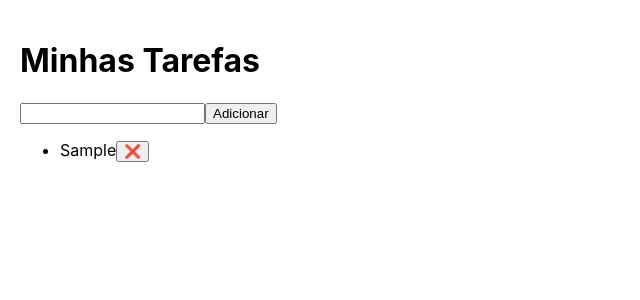
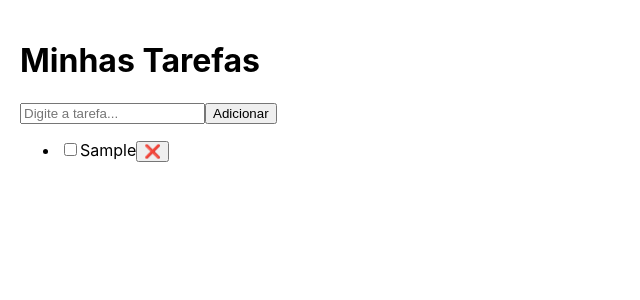
Before and after one commit to edukaze/lista-de-tarefas, a React (Create React App) app: page / in a window 1280 px wide. Both pictures are taken after typing "Sample" into the empty fields and a click on the button "Adicionar". Shown: the top 300 px of the page, without its empty margins (0-640 px from the left). Built offline with nearby package versions, Linux system fonts and the light colour scheme.

Commit message:
adicionando check box

```diff
--- a/src/App.js
+++ b/src/App.js
@@ -1,12 +1,12 @@
 import { useState } from "react";
 import { useEffect } from "react";
 import Formulario from "./Formulario";
-import Lista from "./lista";
+import Lista from "./Lista";
 
 
 function App() {
   //criando array de taretas para salva a tarefa e salva cada verto e salva no localStorage e regarregar todo vez que foi iniciado
-  const [tarefas, setTareras] =  useState(() => {
+  const [tarefas, setTarefas] =  useState(() => {
     const salva = localStorage.getItem("tarefas");
     return salva ? JSON.parse(salva) : [];
   });
@@ -17,23 +17,43 @@ function App() {
     //localStorage so aceita strings usando o Json.stringify para converte para string o array
     localStorage.setItem("tarefas", JSON.stringify(tarefas));
   }, [tarefas]);
+
   //função para adiciona tarefas novas no final do da lista
-
-  function adicionaTarefa(tarefa){
-    setTareras([...tarefas, tarefa]);
+  function adicionaTarefa(novaTarefa) {
+    setTarefas([...tarefas, novaTarefa]);
   }
 
+  //função para muda a tarefa para concluida
+  function mudaTarefa(index){
+    setTarefas(
+      tarefas.map((tarefa, i) =>
+      i=== index ? {...tarefa, concluida: !tarefa.concluida} : tarefa)
+    );
+  }
+
+  //função para muda o estatos da tarefa para comcluida
+  function mudaTarefa(index) {
+  const novasTarefas = [...tarefas];
+  novasTarefas[index].concluida = !novasTarefas[index].concluida;
+  setTarefas(novasTarefas);
+}
   //função para remove uma tarefa de acordo com o indice
 
   function removeTarefa(index){
-    setTareras(tarefas.filter((_, i) => i !== index));
+    setTarefas(tarefas.filter((_, i) => i !== index));
   }
 
   return(
     <div style={{padding: 20}}>
       <h1>Minhas Tarefas</h1>
-      <Formulario onAdicionar={adicionaTarefa}></Formulario>
-      <Lista tarefas={tarefas} onRemover={removeTarefa}></Lista>
+      <Formulario
+       onAdicionar={adicionaTarefa}>
+      </Formulario>
+      <Lista
+        tarefas={tarefas}
+        onRemover={removeTarefa}
+        onToggle={mudaTarefa}>
+      </Lista>
     </div>
   )
 }
--- a/src/Formulario.jsx
+++ b/src/Formulario.jsx
@@ -8,16 +8,23 @@ function Formulario({onAdicionar}){
 
     //função para receber os dados digitado e enviar para o pai do array tarefas
     function enviar(){
-        if(input.trim !== ""){
-            onAdicionar(input);
+        if(input.trim() !== ""){
+            const novaTarefa = {
+               id: Date.now(), //identificador
+               texto: input,    // texto difitado no imput
+               concluida: false //começa uma tarefa como não concluida
+            }
+            onAdicionar(novaTarefa);
             setInput("");
         }
     }
 
     return(
         <div>
-            <input value={input}
-            onChange={(e) =>setInput(e.target.value)}
+            <input
+                value={input}
+                onChange={(e) =>setInput(e.target.value)}
+                placeholder="Digite a tarefa..."
             />
             <button onClick={enviar}>Adicionar</button>
         </div>
--- a/src/item.jsx
+++ b/src/item.jsx
@@ -1,13 +1,21 @@
 
 //função que fazer a remoção de cada item e mostra cada item em formato de lista
 
-function Item({texto, onRemover}){
+function Item({tarefa, onRemover, onToggle}){
     return(
         <li>
-            {texto}
+            <input
+                type="checkbox"
+                checked= {tarefa.concluida}
+                onChange={onToggle}
+            />{""}
+            <span style={{ textDecoration: tarefa.concluida ? "line-through" : "none" }}>
+                {tarefa.texto}
+            </span>
+
             <button onClick={onRemover}>❌</button>
         </li>
-    )
+    );
 }
 
 export default Item;
--- a/src/lista.jsx
+++ b/src/lista.jsx
@@ -2,14 +2,15 @@ import Item from "./item";
 
 //função que vai criar a lista e coloca em sequencia
 
-function Lista({tarefas, onRemover}){
+function Lista({tarefas, onRemover, onToggle}){
     return(
         <ul>
-            {tarefas.map((tarefa, i) => (
+            {tarefas.map((tarefa, index) => (
                <Item
-               key={i}
-               texto={tarefa}
-               onRemover={()=> onRemover(i)}
+               key={tarefa.id}
+               tarefa={tarefa}
+               onRemover={()=> onRemover(index)}
+               onToggle={() => onToggle(index)}
                ></Item>
             ))}
         </ul>
```
